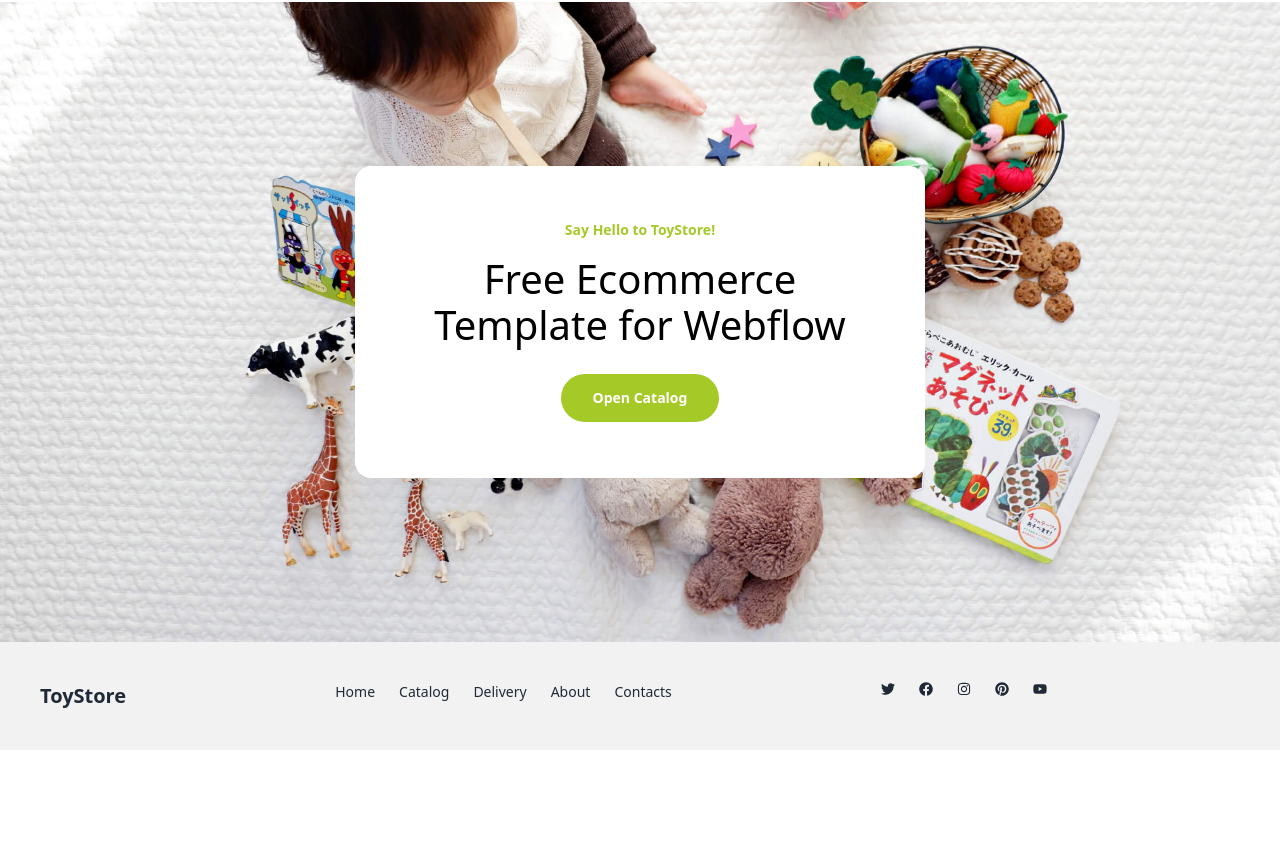
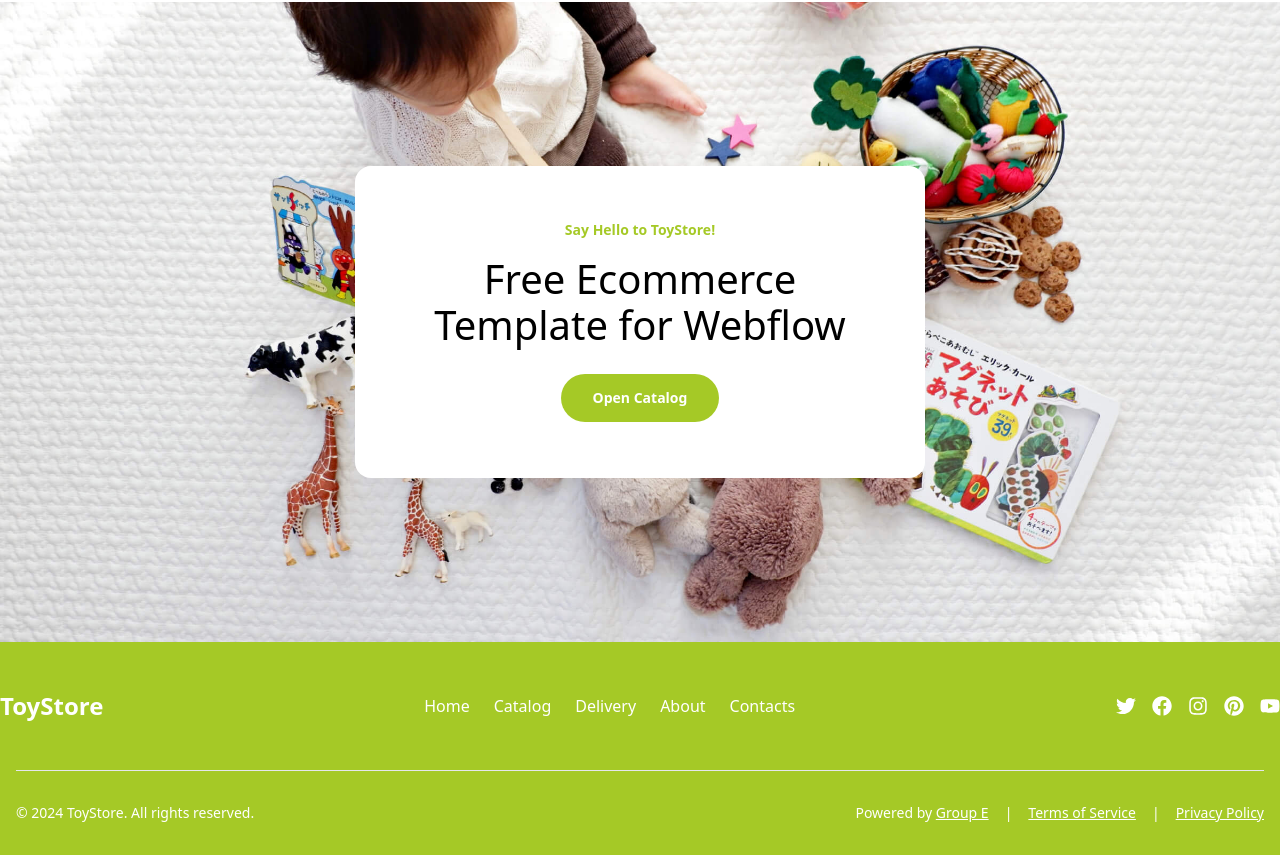
Before and after one commit to ToyTreasures/toy-treasures-frontend, a React (Vite) app: page / in a window 1280 px wide. Shown: the part 150-1005 px from the top of the page. Before the commit the page ends 900 px from the top, so only its background shows below. Built offline with nearby package versions, Linux system fonts and the light colour scheme.

Commit message:
style(Footer): update styling for Footer component

```diff
--- a/src/components/Footer.jsx
+++ b/src/components/Footer.jsx
@@ -1,4 +1,3 @@
-// src/components/Footer.jsx
 import {
   FaFacebook,
   FaTwitter,
@@ -9,35 +8,39 @@ import {
 
 const Footer = () => {
   return (
-    <footer className="footer p-10 bg-base-200 text-base-content">
+    <footer className="bg-[#a5c926] pt-12 text-white">
+      <div className="container mx-auto flex flex-col lg:flex-row justify-between items-center space-y-6 lg:space-y-0">
+        {/* Footer Left - Brand */}
         <div className="footer-left">
-        <a href="/" className="footer-brand text-xl font-bold">
+          <a href="/" className="text-2xl font-bold">
             ToyStore
           </a>
         </div>
-      <div className="footer-nav flex space-x-4">
-        <a href="/" className="footer-link">
+
+        <div className="footer-nav flex space-x-6">
+          <a href="/" className="footer-link hover:underline">
             Home
           </a>
-        <a href="/catalog" className="footer-link">
+          <a href="/catalog" className="footer-link hover:underline">
             Catalog
           </a>
-        <a href="/delivery" className="footer-link">
+          <a href="/delivery" className="footer-link hover:underline">
             Delivery
           </a>
-        <a href="/about" className="footer-link">
+          <a href="/about" className="footer-link hover:underline">
             About
           </a>
-        <a href="/contacts" className="footer-link">
+          <a href="/contacts" className="footer-link hover:underline">
             Contacts
           </a>
         </div>
+
         <div className="footer-social flex space-x-4">
           <a
             href="https://twitter.com"
             target="_blank"
             rel="noopener noreferrer"
-          className="footer-social-link"
+            className="text-xl hover:text-gray-300"
           >
             <FaTwitter />
           </a>
@@ -45,7 +48,7 @@ const Footer = () => {
             href="https://facebook.com"
             target="_blank"
             rel="noopener noreferrer"
-          className="footer-social-link"
+            className="text-xl hover:text-gray-300"
           >
             <FaFacebook />
           </a>
@@ -53,7 +56,7 @@ const Footer = () => {
             href="https://instagram.com"
             target="_blank"
             rel="noopener noreferrer"
-          className="footer-social-link"
+            className="text-xl hover:text-gray-300"
           >
             <FaInstagram />
           </a>
@@ -61,7 +64,7 @@ const Footer = () => {
             href="https://pinterest.com"
             target="_blank"
             rel="noopener noreferrer"
-          className="footer-social-link"
+            className="text-xl hover:text-gray-300"
           >
             <FaPinterest />
           </a>
@@ -69,10 +72,40 @@ const Footer = () => {
             href="https://youtube.com"
             target="_blank"
             rel="noopener noreferrer"
-          className="footer-social-link"
+            className="text-xl hover:text-gray-300"
           >
             <FaYoutube />
           </a>
+        </div>
+      </div>{" "}
+      <div className="border-t borde-white  flex flex-col lg:flex-row justify-between items-center mt-12 mr-4 ml-4 pt-8 pb-8">
+        {/* Copyright Notice */}
+        <div className="text-sm">
+          &copy; {new Date().getFullYear()} ToyStore. All rights reserved.
+        </div>
+
+        {/* Footer Links */}
+        <div className="text-sm flex flex-col lg:flex-row items-center gap-2 lg:gap-4">
+          <div>
+            Powered by{" "}
+            <a
+              href="https://github.com/ToyTreasures"
+              target="_blank"
+              rel="noreferrer"
+              className="underline"
+            >
+              Group E
+            </a>
+          </div>
+          <div className="hidden lg:block">|</div>
+          <a href="/terms-of-service" className="underline">
+            Terms of Service
+          </a>
+          <div className="hidden lg:block">|</div>
+          <a href="/privacy-policy" className="underline">
+            Privacy Policy
+          </a>
+        </div>
       </div>
     </footer>
   );
```
Lines whose indentation alone changed are shown as unchanged.
